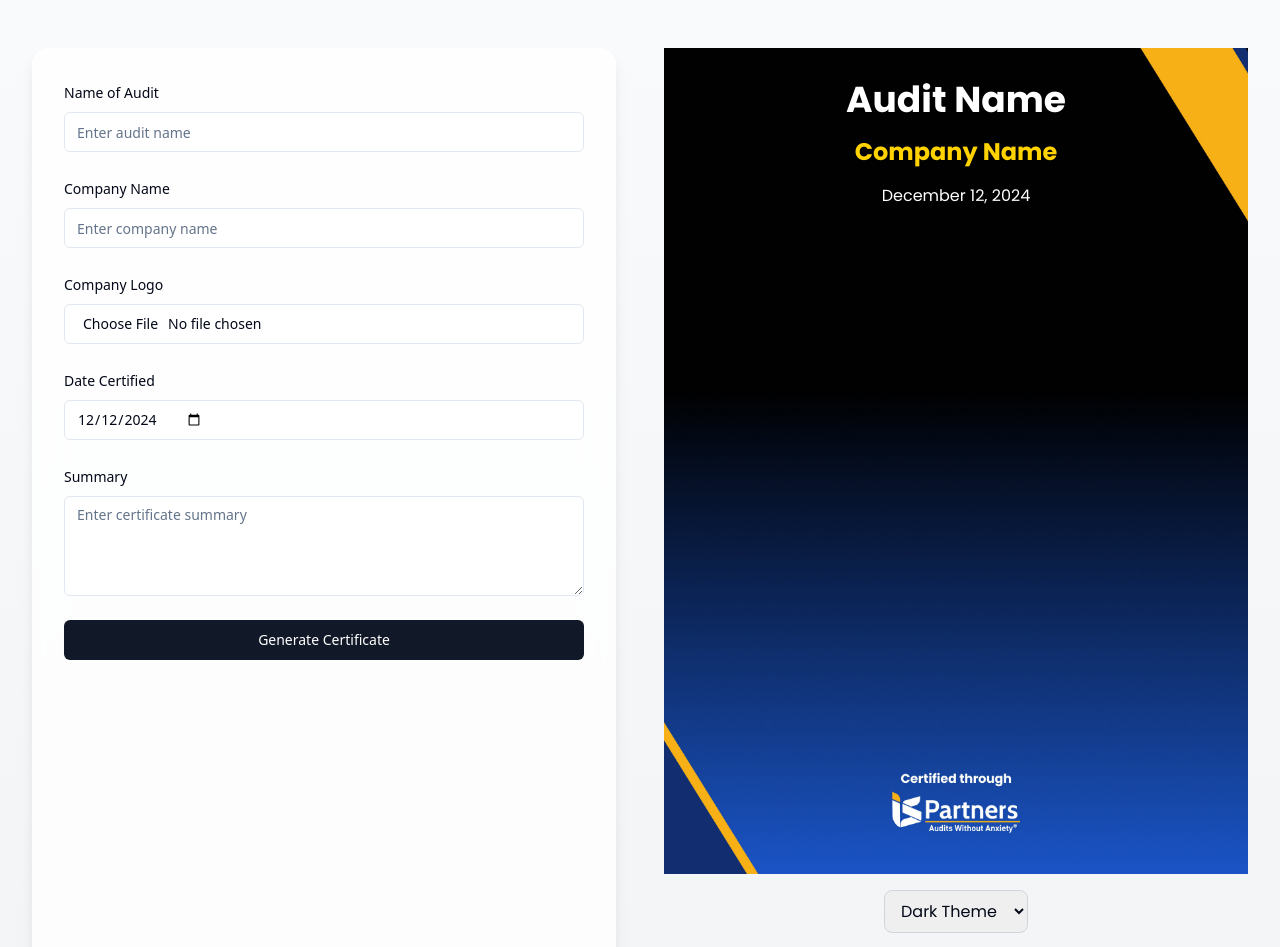
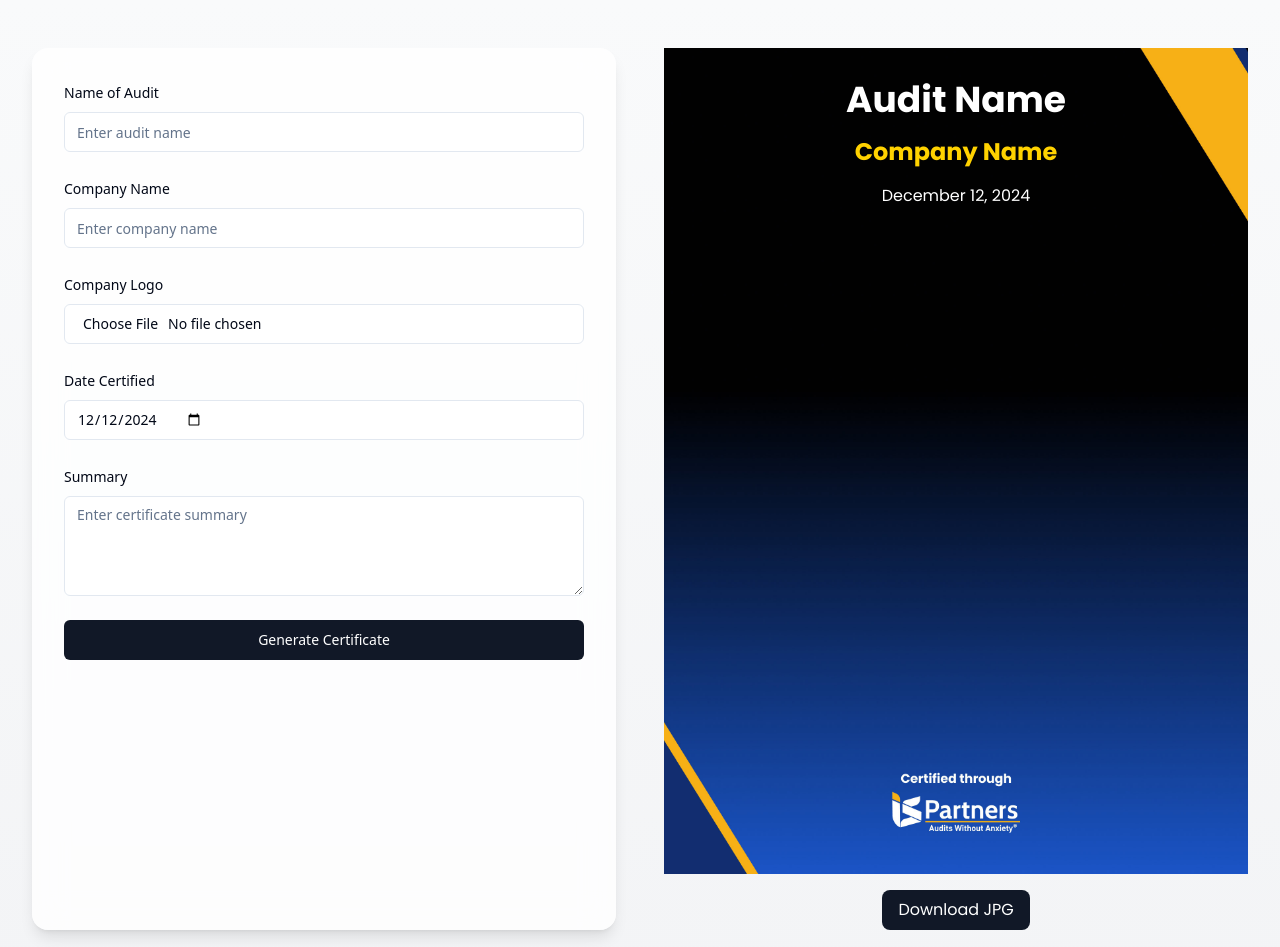
Before and after one commit to searchactions-dev/isp-certification-audit, a React (Vite) app: page / in a window 1280 px wide. Shown: the top 947 px of the page. Built offline with nearby package versions, Linux system fonts and the light colour scheme.

Commit message:
Update CertificatePreview.tsx

```diff
--- a/src/components/CertificatePreview.tsx
+++ b/src/components/CertificatePreview.tsx
@@ -13,11 +13,9 @@ interface CertificateData {
 
 interface CertificatePreviewProps {
   data: CertificateData;
-  isDark?: boolean;
-  onThemeChange: (isDark: boolean) => void;
 }
 
-export const CertificatePreview = ({ data, isDark = true, onThemeChange }: CertificatePreviewProps) => {
+export const CertificatePreview = ({ data }: CertificatePreviewProps) => {
   const formatFileName = () => {
     const auditSlug = data.auditName.toLowerCase().replace(/\s+/g, '-');
     const companySlug = data.companyName.toLowerCase().replace(/\s+/g, '-');
@@ -52,10 +50,6 @@ export const CertificatePreview = ({ data, isDark = true, onThemeChange }: Certi
     }
   };
 
-  const handleThemeChange = (e: React.ChangeEvent<HTMLSelectElement>) => {
-    onThemeChange(e.target.value === "dark");
-  };
-
   return (
     <div className="space-y-4 font-['Poppins']">
       <motion.div
@@ -63,7 +57,7 @@ export const CertificatePreview = ({ data, isDark = true, onThemeChange }: Certi
         layout
         className="w-full aspect-[1/1.4142] relative overflow-hidden"
         style={{
-          backgroundImage: isDark ? 'url(/isp-certified-background.jpg)' : 'url(/public/isp-certificage-bg-white.jpg)',
+          backgroundImage: 'url(/isp-certified-background.jpg)',
           backgroundSize: 'cover',
           backgroundPosition: 'center',
           fontFamily: 'Poppins, sans-serif'
@@ -84,7 +78,7 @@ export const CertificatePreview = ({ data, isDark = true, onThemeChange }: Certi
             <div className="flex flex-col gap-4 text-center max-w-2xl mx-auto">
               <motion.h1
                 layout
-                className={isDark ? "text-white text-4xl font-bold" : "text-[#0a0f12] text-4xl font-bold"}
+                className="text-white text-4xl font-bold"
               >
                 {data.auditName || "Audit Name"}
               </motion.h1>
@@ -98,7 +92,7 @@ export const CertificatePreview = ({ data, isDark = true, onThemeChange }: Certi
 
               <motion.p
                 layout
-                className={isDark ? "text-white text-md" : "text-[#0a0f12] text-md"}
+                className="text-white text-md"
               >
                 {data.dateCertified
                   ? format(new Date(data.dateCertified), "MMMM dd, yyyy")
@@ -108,7 +102,7 @@ export const CertificatePreview = ({ data, isDark = true, onThemeChange }: Certi
               {data.summary && (
                 <motion.p
                   layout
-                  className={isDark ? "text-white text-base" : "text-[#0a0f12] text-base"}
+                  className="text-white text-base"
                 >
                   {data.summary}
                 </motion.p>
@@ -119,15 +113,6 @@ export const CertificatePreview = ({ data, isDark = true, onThemeChange }: Certi
       </motion.div>
 
       <div className="flex flex-col items-center gap-4">
-        <select
-          value={isDark ? "dark" : "light"}
-          onChange={handleThemeChange}
-          className="px-3 py-2 border border-gray-300 rounded-lg focus:outline-none focus:ring-2 focus:ring-gray-200"
-        >
-          <option value="dark">Dark Theme</option>
-          <option value="light">Light Theme</option>
-        </select>
-
         <button
           onClick={handleDownload}
           className="px-4 py-2 bg-gray-900 text-white rounded-lg hover:bg-gray-800 transition-colors"
```
